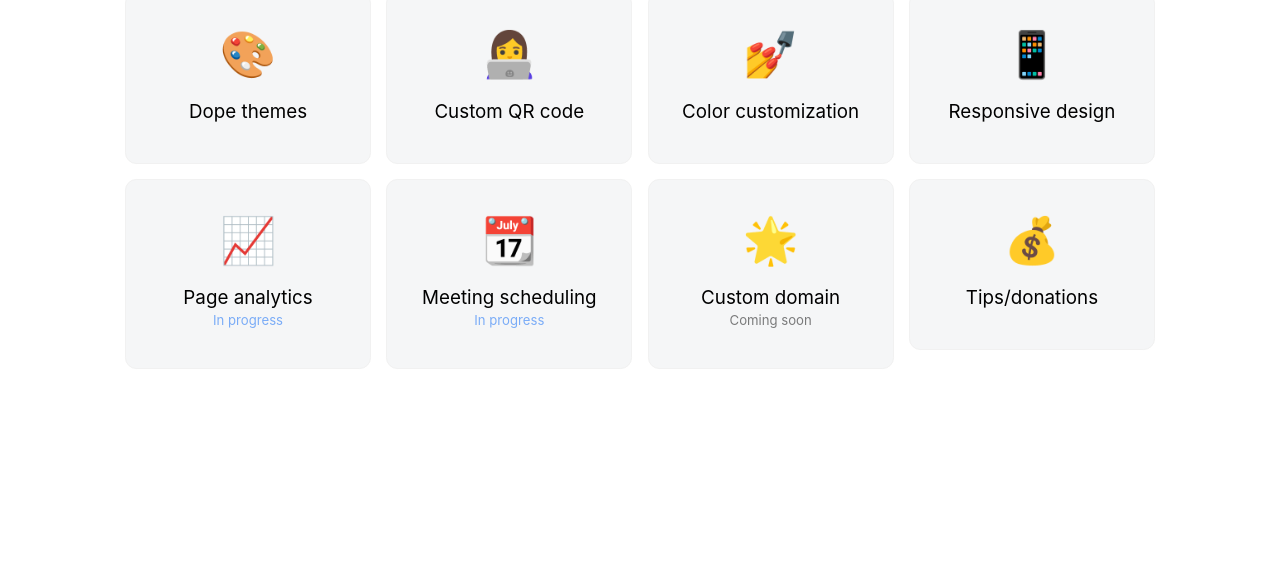
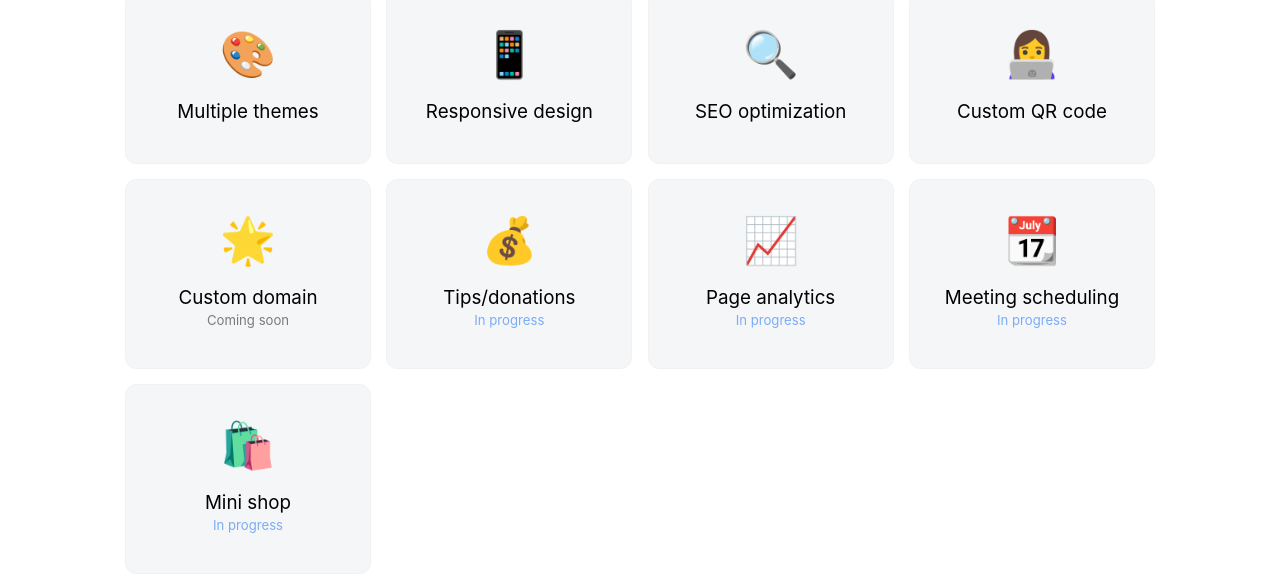
Before and after one commit to langf00rd/follio-v2, a Next.js app: page / in a window 1280 px wide. Shown: the part 1003-1588 px from the top of the page. Built offline with nearby package versions, Linux system fonts and the light colour scheme; no server answers.

Commit message:
landing features

```diff
--- a/components/themes/theme1.js
+++ b/components/themes/theme1.js
@@ -5,7 +5,7 @@ import CoffeeButton from "../ui/coffeeButton"
 import ProjectCard from "../ui/projectCard"
 import Head from "next/head"
 import Link from "next/link"
-import MadeWithFollio from "../ui/madeWithFollio"
+import MadeWithFollio from "../ui/themes/madeWithFollio"
 
 const PageHeader = ({ about, projects, skills, socials, customStyle, fullname, logo, cv }) => {
     return <header className={customStyle.header}>
--- a/components/themes/theme2.js
+++ b/components/themes/theme2.js
@@ -5,7 +5,7 @@ import CoffeeButton from "../ui/coffeeButton"
 import ProjectCard from "../ui/projectCard"
 import Head from "next/head"
 import Link from "next/link"
-import MadeWithFollio from "../ui/madeWithFollio"
+import MadeWithFollio from "../ui/themes/madeWithFollio"
 
 const PageHeader = ({ about, projects, skills, socials, customStyle, fullname, logo, cv }) => {
     return <header className={customStyle.header}>
--- a/components/themes/theme3.js
+++ b/components/themes/theme3.js
@@ -5,7 +5,7 @@ import CoffeeButton from "../ui/coffeeButton"
 import ProjectCard from "../ui/projectCard"
 import Head from "next/head"
 import Link from "next/link"
-import MadeWithFollio from "../ui/madeWithFollio"
+import MadeWithFollio from "../ui/themes/madeWithFollio"
 
 const PageHeader = ({ about, projects, skills, socials, customStyle, fullname, logo, cv }) => {
     return <header className={customStyle.header}>
--- a/components/ui/madeWithFollio.js
+++ b/components/ui/themes/madeWithFollio.js
@@ -6,7 +6,7 @@ const MadeWithFollio = ({ isPremiumAccount }) => {
         <>
             <div className={styles.section}>
                 <div className={styles.sectionWrapper}>
-                    <Link href='https://www.follio.app'>
+                    <Link href='https://www.follio.app' passHref={true} target="_blank" rel="noreferrer">
                         Made with follio 💛
                     </Link>
                 </div>
--- a/pages/landing.js
+++ b/pages/landing.js
@@ -88,15 +88,16 @@ const Features = () => {
                     <p className='my-5 opacity-50 mb-20'>No need for designers or plugins; simply pick a template, style it anyway you want, and fill it with your info. Boom! You have your website.</p>
                     <div className="flex items-center justify-center">
                         <div className="grid grid-cols-1 sm:grid-cols-3 lg:grid-cols-3 xl:grid-cols-4 w-full">
-                            <UpdateFeature label="Dope themes" icon="🎨" />
+                            <UpdateFeature label="Multiple themes" icon="🎨" />
+                            <UpdateFeature label="Responsive design" icon="📱" />
+                            <UpdateFeature label="SEO optimization" icon="🔍" />
                             <UpdateFeature label="Custom QR code" icon="👩‍💻" />
-                            <UpdateFeature label="Color customization" icon="💅" />
-                            <UpdateFeature label="Responsive design" icon="📱" />
+                            <UpdateFeature soon={true} label="Custom domain" icon="🌟" />
+                            <UpdateFeature working={true} label="Tips/donations" icon="💰" />
                             <UpdateFeature working={true} label="Page analytics" icon="📈" />
                             <UpdateFeature working={true} label="Meeting scheduling" icon="📆" />
+                            <UpdateFeature working={true} label="Mini shop" icon="🛍️" />
                             {/* <UpdateFeature soon={true} label="Submitting your design" icon="😎" /> */}
-                            <UpdateFeature soon={true} label="Custom domain" icon="🌟" />
-                            <UpdateFeature label="Tips/donations" icon="💰" />
                         </div>
                     </div>
                 </div>
@@ -184,7 +185,7 @@ const User = ({ image, role, link, twitter }) => {
             <img src={image} className="rounded-full w-56 h-56 bg-[#f1f1f1] hover:opacity-70" />
         </a>
         <p className="text-xl mt-5">{role}</p>
-        <Link href={link} target="_blank" rel="noreferrer" className="text-[#3d5bff] mt-1">{link.replace("https://", "").replace("www.", "")}</Link>
+        <Link href={link} passHref={true} target="_blank" rel="noreferrer"><p className="text-brand text-sm mt-1 cursor-pointer">{link.replace("https://", "").replace("www.", "")}</p></Link>
         <Twitter twitterLink={twitter} />
     </div>
 }
```
